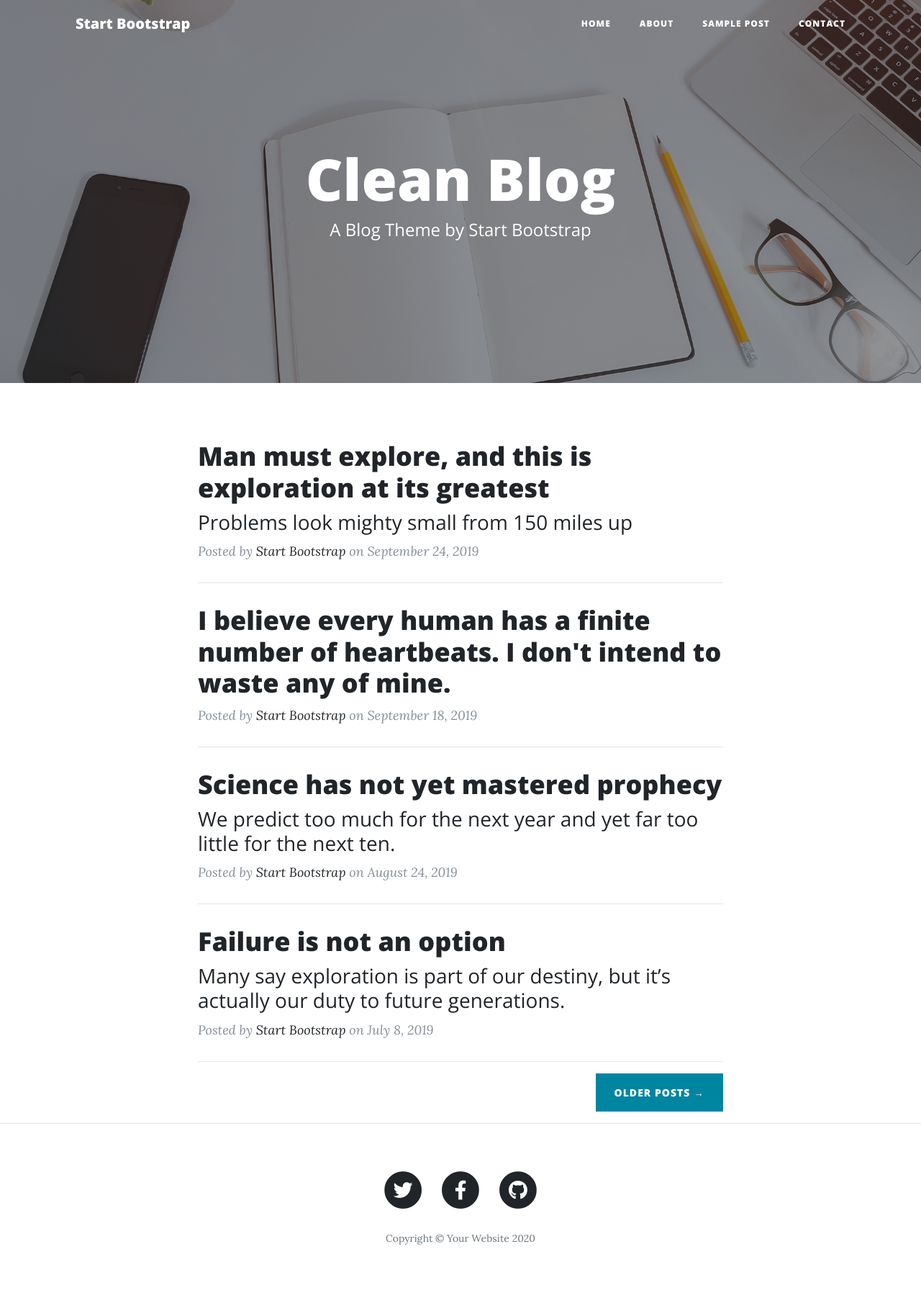
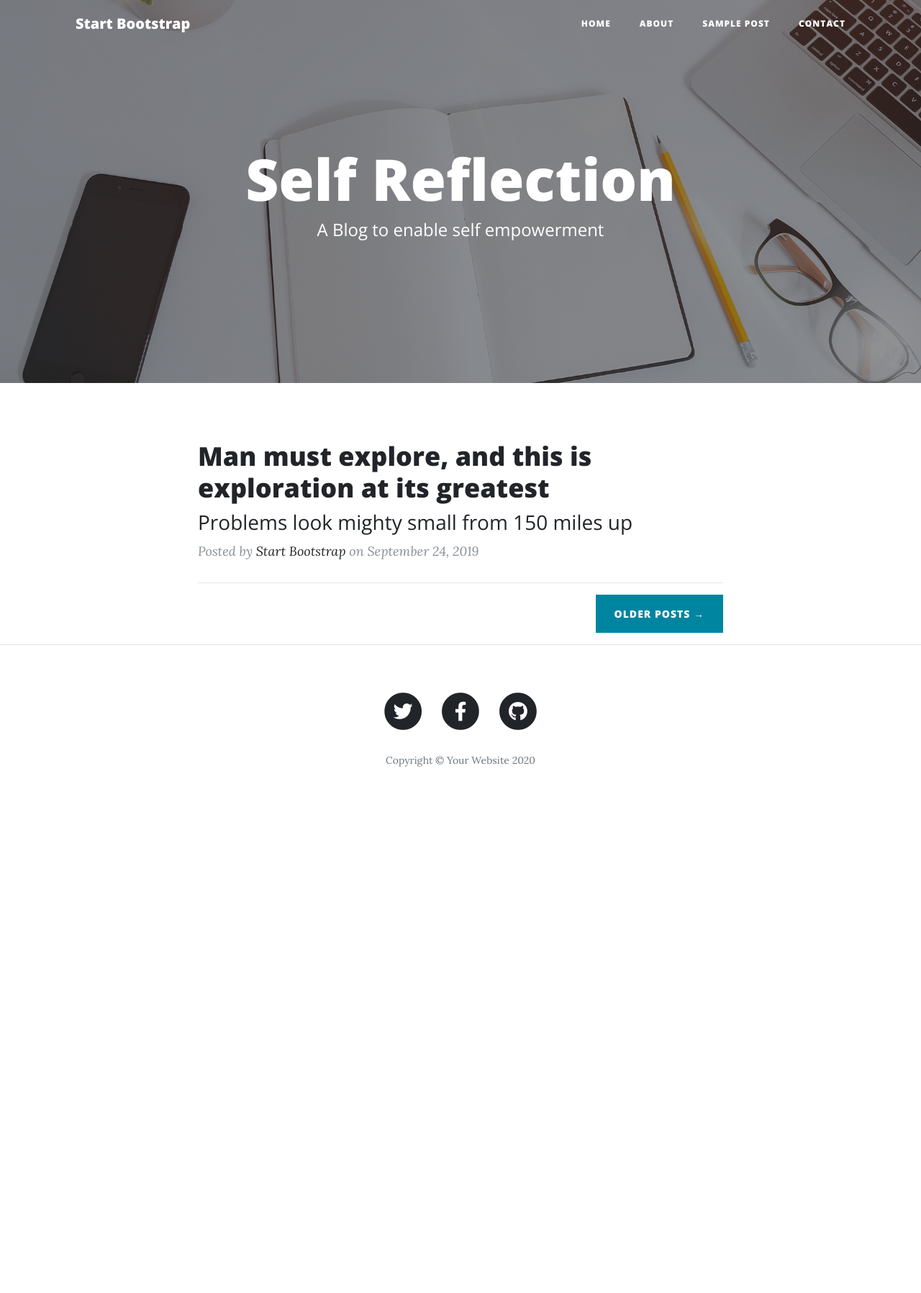
Before and after one commit to SR2090/BlogUsingFlask, a Flask app: page / in a window 1280 px wide. Shown: the whole page at 72% size. After the commit the page ends 1065 px from the top, so only its background shows below. Run offline with Flask 2, Linux system fonts and the light colour scheme; some libraries are stand-ins or nearby versions.

Commit message:
Will fetch data dynamically

```diff
--- a/templates/index.html
+++ b/templates/index.html
@@ -7,8 +7,8 @@
       <div class="row">
         <div class="col-lg-8 col-md-10 mx-auto">
           <div class="site-heading">
-            <h1>Clean Blog</h1>
-            <span class="subheading">A Blog Theme by Start Bootstrap</span>
+            <h1>Self Reflection</h1>
+            <span class="subheading">A Blog to enable self empowerment</span>
           </div>
         </div>
       </div>
@@ -19,6 +19,9 @@
   <div class="container">
     <div class="row">
       <div class="col-lg-8 col-md-10 mx-auto">
+        <!-- Todo; fetch using for loop from db -->
+
+
         <div class="post-preview">
           <a href="post.html">
             <h2 class="post-title">
@@ -33,45 +36,6 @@
             on September 24, 2019</p>
         </div>
         <hr>
-        <div class="post-preview">
-          <a href="post.html">
-            <h2 class="post-title">
-              I believe every human has a finite number of heartbeats. I don't intend to waste any of mine.
-            </h2>
-          </a>
-          <p class="post-meta">Posted by
-            <a href="#">Start Bootstrap</a>
-            on September 18, 2019</p>
-        </div>
-        <hr>
-        <div class="post-preview">
-          <a href="post.html">
-            <h2 class="post-title">
-              Science has not yet mastered prophecy
-            </h2>
-            <h3 class="post-subtitle">
-              We predict too much for the next year and yet far too little for the next ten.
-            </h3>
-          </a>
-          <p class="post-meta">Posted by
-            <a href="#">Start Bootstrap</a>
-            on August 24, 2019</p>
-        </div>
-        <hr>
-        <div class="post-preview">
-          <a href="post.html">
-            <h2 class="post-title">
-              Failure is not an option
-            </h2>
-            <h3 class="post-subtitle">
-              Many say exploration is part of our destiny, but it’s actually our duty to future generations.
-            </h3>
-          </a>
-          <p class="post-meta">Posted by
-            <a href="#">Start Bootstrap</a>
-            on July 8, 2019</p>
-        </div>
-        <hr>
         <!-- Pager -->
         <div class="clearfix">
           <a class="btn btn-primary float-right" href="#">Older Posts &rarr;</a>
```
